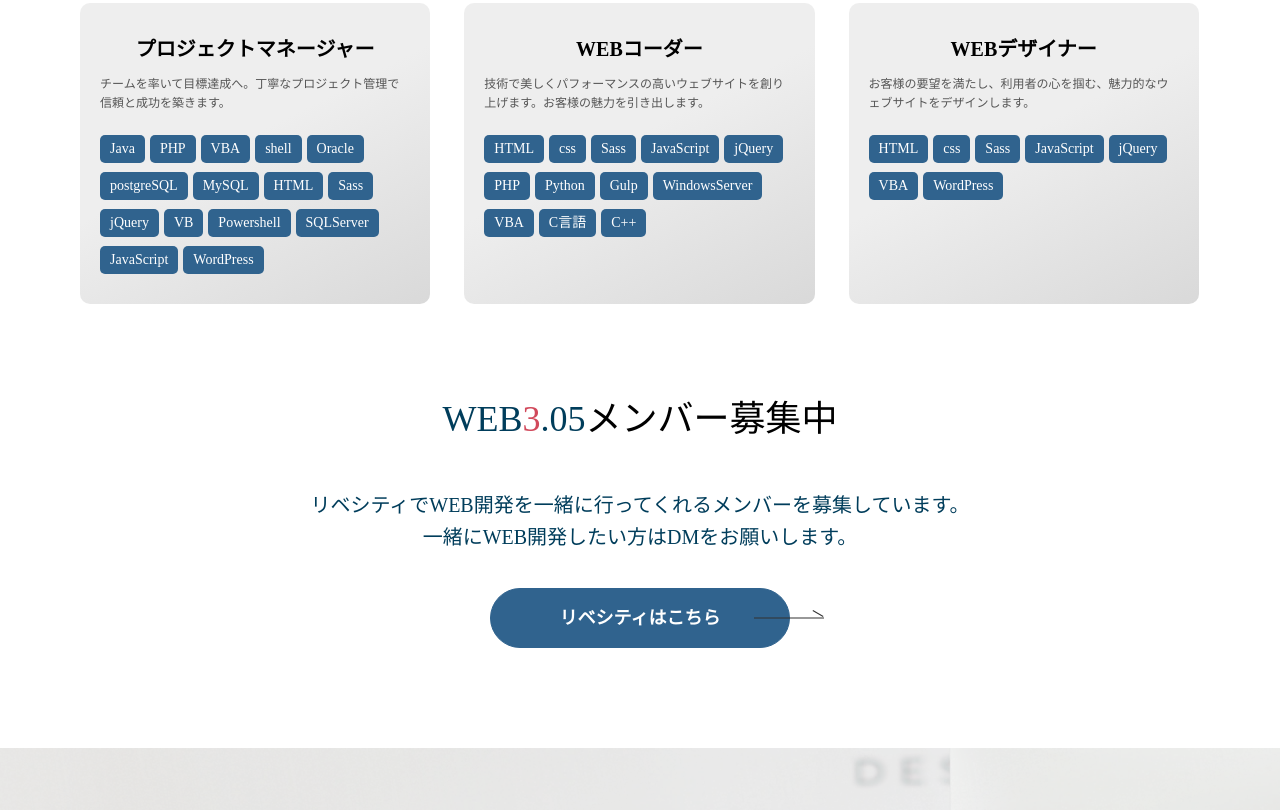
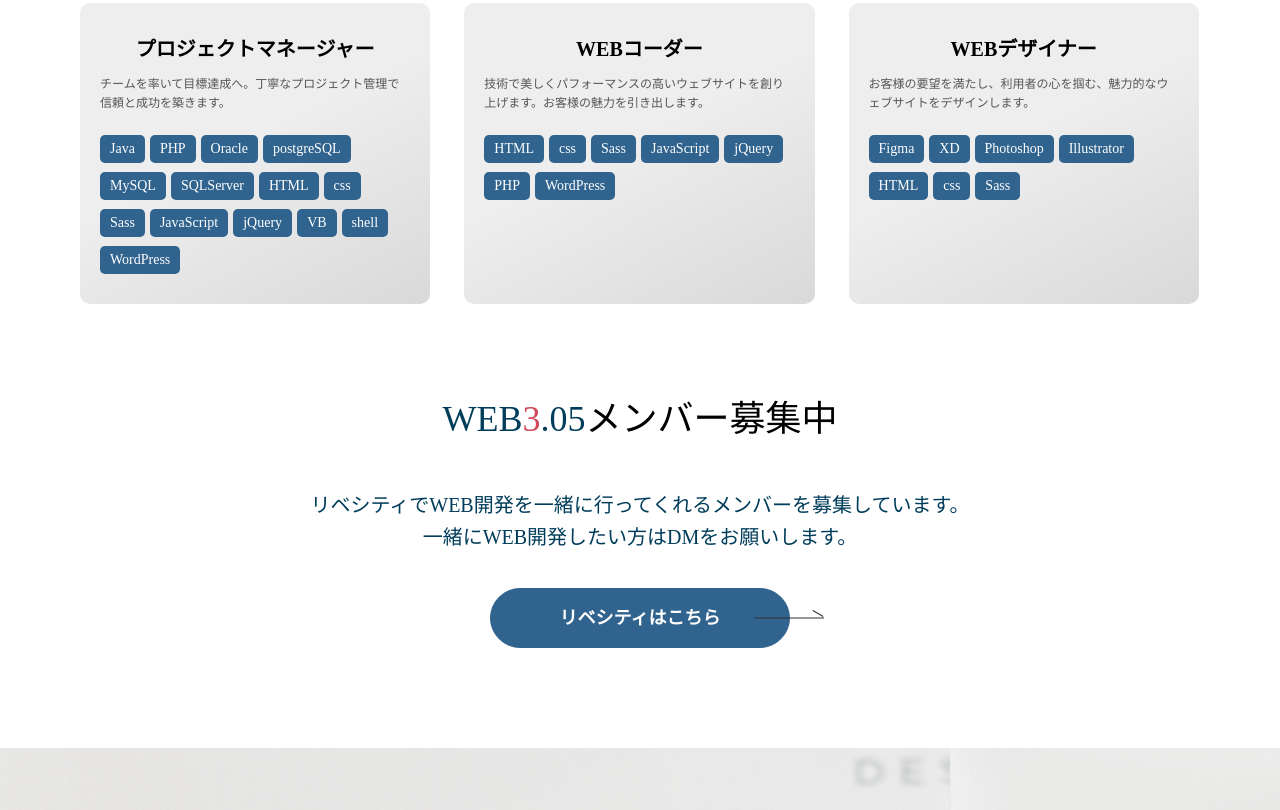
Before and after one commit to team305-lc/team305, a plain HTML site: page index.html in a window 1280 px wide. Shown: the part 3250-4060 px from the top of the page. Drawn offline with Linux system fonts and the light colour scheme.

Commit message:
スキル更新

```diff
--- a/index.html
+++ b/index.html
@@ -277,18 +277,17 @@
                 <div class="member-skills">
                   <div class="member-skill">Java</div>
                   <div class="member-skill">PHP</div>
-                  <div class="member-skill">VBA</div>
-                  <div class="member-skill">shell</div>
                   <div class="member-skill">Oracle</div>
                   <div class="member-skill">postgreSQL</div>
                   <div class="member-skill">MySQL</div>
+                  <div class="member-skill">SQLServer</div>
                   <div class="member-skill">HTML</div>
+                  <div class="member-skill">css</div>
                   <div class="member-skill">Sass</div>
+                  <div class="member-skill">JavaScript</div>
                   <div class="member-skill">jQuery</div>
                   <div class="member-skill">VB</div>
-                  <div class="member-skill">Powershell</div>
-                  <div class="member-skill">SQLServer</div>
-                  <div class="member-skill">JavaScript</div>
+                  <div class="member-skill">shell</div>
                   <div class="member-skill">WordPress</div>
                 </div>
               </div>
@@ -308,12 +307,7 @@
                   <div class="member-skill">JavaScript</div>
                   <div class="member-skill">jQuery</div>
                   <div class="member-skill">PHP</div>
-                  <div class="member-skill">Python</div>
-                  <div class="member-skill">Gulp</div>
-                  <div class="member-skill">WindowsServer</div>
-                  <div class="member-skill">VBA</div>
-                  <div class="member-skill">C言語</div>
-                  <div class="member-skill">C++</div>
+                  <div class="member-skill">WordPress</div>
                 </div>
               </div>
             </div>
@@ -326,13 +320,13 @@
                   <p class="member-text">お客様の要望を満たし、利用者の心を掴む、魅力的なウェブサイトをデザインします。</p>
                 </div>
                 <div class="member-skills">
+                  <div class="member-skill">Figma</div>
+                  <div class="member-skill">XD</div>
+                  <div class="member-skill">Photoshop</div>
+                  <div class="member-skill">Illustrator</div>
                   <div class="member-skill">HTML</div>
                   <div class="member-skill">css</div>
                   <div class="member-skill">Sass</div>
-                  <div class="member-skill">JavaScript</div>
-                  <div class="member-skill">jQuery</div>
-                  <div class="member-skill">VBA</div>
-                  <div class="member-skill">WordPress</div>
                 </div>
               </div>
               </div>
```
